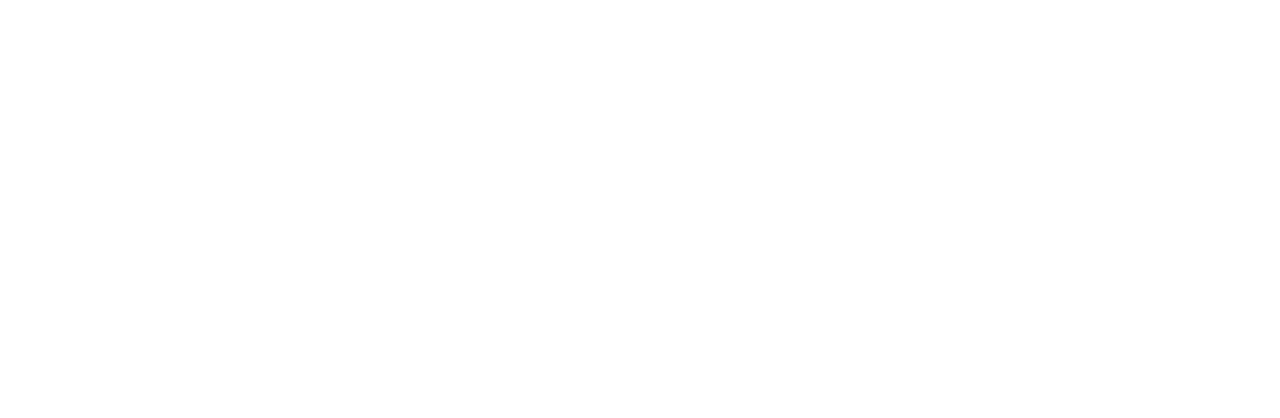
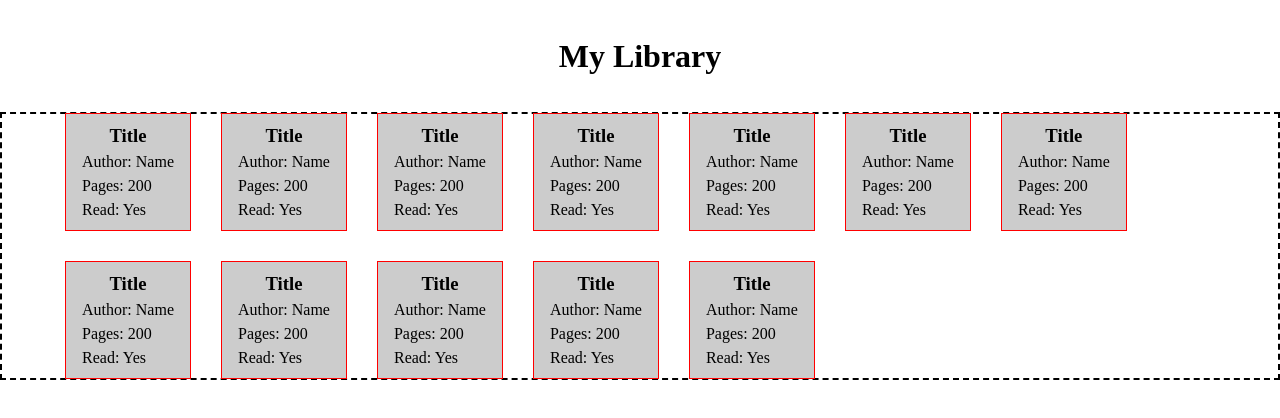
Before and after one commit to Jenna-Deamer/odin-book-library, a plain HTML site: page index.html in a window 1280 px wide. Drawn offline with Linux system fonts and the light colour scheme.

Commit message:
Add book cards with dummy content & minimal styles

```diff
--- a/index.html
+++ b/index.html
@@ -8,6 +8,105 @@
     <script src="scripts.js" defer></script>
 </head>
 <body>
-
+    <main>
+        <h1>My Library</h1>
+        <section id="book-container">
+    <div class="book-card">
+        <div class="book-card-body">
+            <h3>Title</h3>
+            <p>Author: Name</p>
+            <p>Pages: 200</p>
+            <p>Read: Yes</p>
+        </div>
+    </div>
+    <div class="book-card">
+        <div class="book-card-body">
+            <h3>Title</h3>
+            <p>Author: Name</p>
+            <p>Pages: 200</p>
+            <p>Read: Yes</p>
+        </div>
+    </div>
+    <div class="book-card">
+        <div class="book-card-body">
+            <h3>Title</h3>
+            <p>Author: Name</p>
+            <p>Pages: 200</p>
+            <p>Read: Yes</p>
+        </div>
+    </div>
+    <div class="book-card">
+        <div class="book-card-body">
+            <h3>Title</h3>
+            <p>Author: Name</p>
+            <p>Pages: 200</p>
+            <p>Read: Yes</p>
+        </div>
+    </div>
+    <div class="book-card">
+        <div class="book-card-body">
+            <h3>Title</h3>
+            <p>Author: Name</p>
+            <p>Pages: 200</p>
+            <p>Read: Yes</p>
+        </div>
+    </div>
+    <div class="book-card">
+        <div class="book-card-body">
+            <h3>Title</h3>
+            <p>Author: Name</p>
+            <p>Pages: 200</p>
+            <p>Read: Yes</p>
+        </div>
+    </div>
+    <div class="book-card">
+        <div class="book-card-body">
+            <h3>Title</h3>
+            <p>Author: Name</p>
+            <p>Pages: 200</p>
+            <p>Read: Yes</p>
+        </div>
+    </div>
+    <div class="book-card">
+        <div class="book-card-body">
+            <h3>Title</h3>
+            <p>Author: Name</p>
+            <p>Pages: 200</p>
+            <p>Read: Yes</p>
+        </div>
+    </div>        <div class="book-card">
+        <div class="book-card-body">
+            <h3>Title</h3>
+            <p>Author: Name</p>
+            <p>Pages: 200</p>
+            <p>Read: Yes</p>
+        </div>
+    </div>
+    <div class="book-card">
+        <div class="book-card-body">
+            <h3>Title</h3>
+            <p>Author: Name</p>
+            <p>Pages: 200</p>
+            <p>Read: Yes</p>
+        </div>
+    </div>
+    <div class="book-card">
+        <div class="book-card-body">
+            <h3>Title</h3>
+            <p>Author: Name</p>
+            <p>Pages: 200</p>
+            <p>Read: Yes</p>
+        </div>
+    </div>
+    <div class="book-card">
+        <div class="book-card-body">
+            <h3>Title</h3>
+            <p>Author: Name</p>
+            <p>Pages: 200</p>
+            <p>Read: Yes</p>
+        </div>
+    </div>
+        </section>
+    </main>
 </body>
 </html>
--- a/scripts.js
+++ b/scripts.js
@@ -1,3 +1,4 @@
+const BOOKCONTAINER = document.querySelector('#book-container');
 const myLibrary = [];
 
 function Book(title, author, pages, read) {
@@ -15,3 +16,11 @@ function addBookToLibrary(title, author, pages, read) {
     myLibrary.push(newBook)
     console.log(myLibrary)
 }
+
+function displayAllBooks(){
+    for(let i = 0; i < myLibrary.length; i++){
+
+    }
+}
+
+displayAllBooks()
--- a/styles.css
+++ b/styles.css
@@ -1,27 +1,70 @@
-*{
+* {
   padding: unset;
   margin: unset;
   box-sizing: border-box;
 }
 
-body{
+body {
   line-height: 1.5;
   -webkit-font-smoothing: antialiased;
 }
 
 /*Inherit fonts for form controls*/
-input, button, textarea, select {
+input,
+button,
+textarea,
+select {
   font: inherit;
 }
 
 /* Avoid text overflows */
-p, h1, h2, h3, h4, h5, h6 {
+p,
+h1,
+h2,
+h3,
+h4,
+h5,
+h6 {
   overflow-wrap: break-word;
 }
+
 /* Improve line wrapping */
 p {
   text-wrap: pretty;
 }
-  h1, h2, h3, h4, h5, h6 {
+
+h1,
+h2,
+h3,
+h4,
+h5,
+h6 {
   text-wrap: balance;
 }
+
+h1 {
+  text-align: center;
+  margin: 2rem 0;
+}
+
+#book-container {
+  display: flex;
+  flex-wrap: wrap;
+  border: 2px dashed black;
+  gap: 2rem;
+  padding: 0 4rem;
+
+}
+
+.book-card {
+  outline: 1px solid red;
+  background-color: #ccc;
+}
+
+.book-card h3 {
+  text-align: center;
+}
+
+.book-card-body {
+  padding: .5em 1em;
+}
```
Lines whose indentation alone changed are shown as unchanged.
